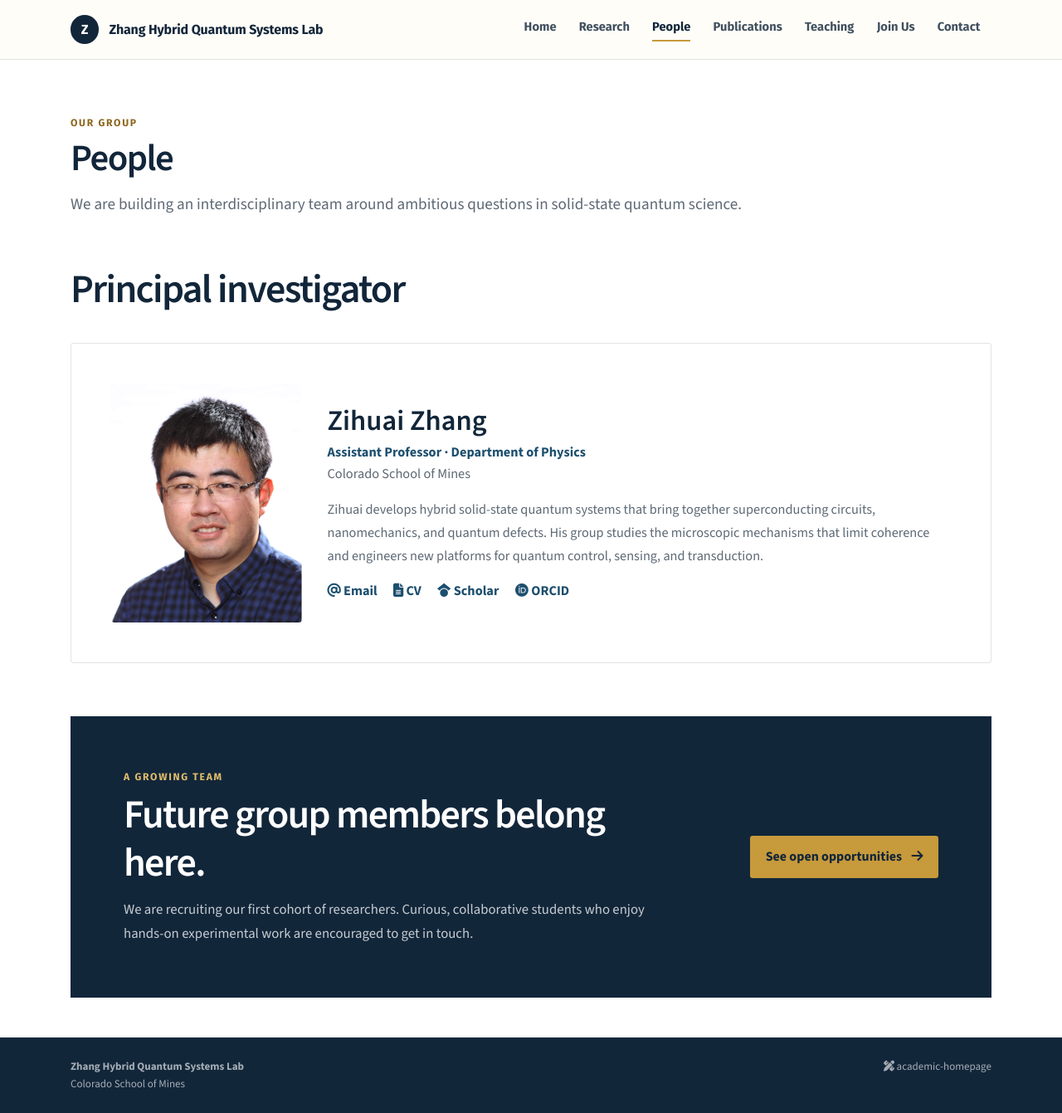
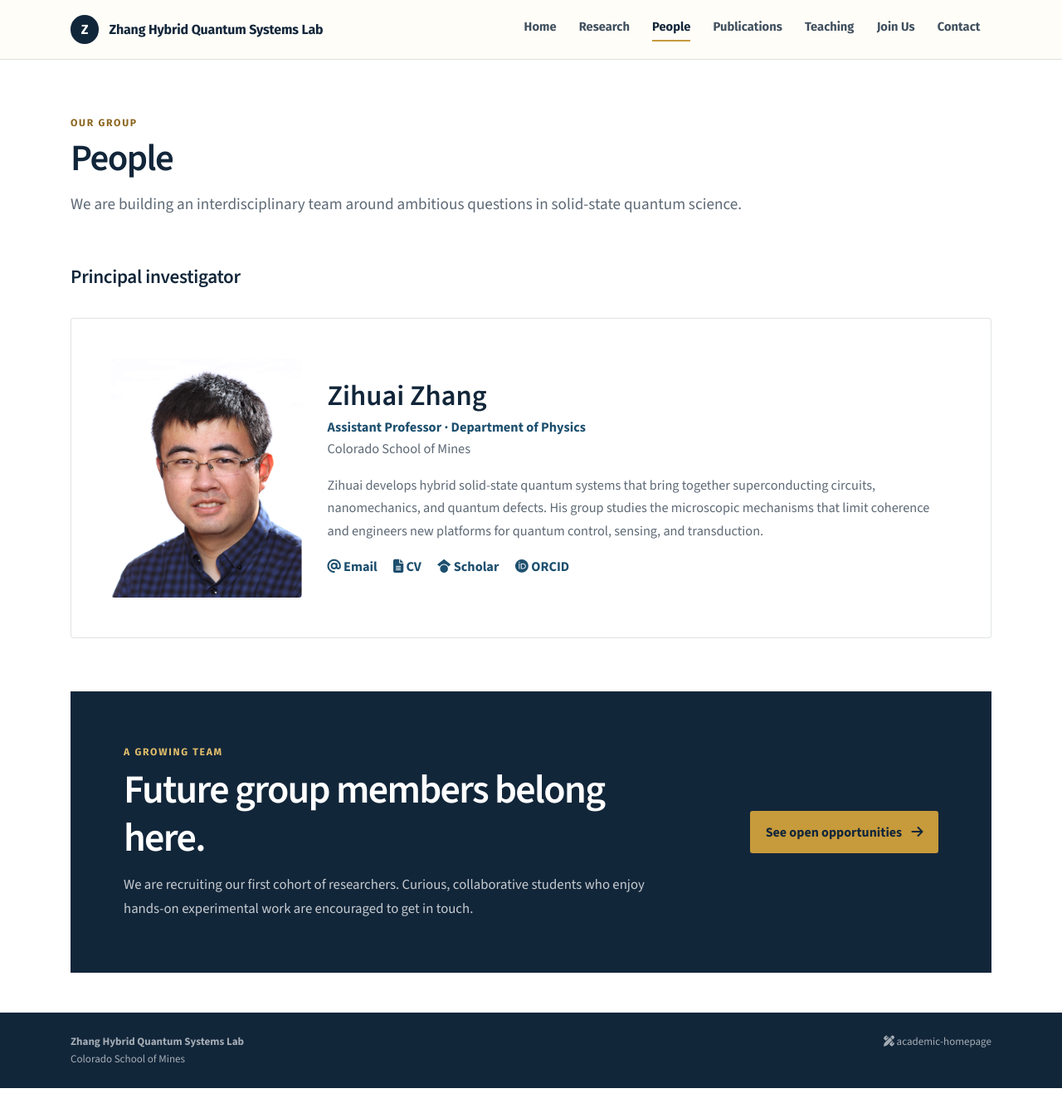
Before and after one commit to zihuaiz/zihuaiz.github.io, a Jekyll site: the page built from people.html, in a window 1280 px wide and 1341 px high. Shown: the whole window at 83% size. Built offline with Jekyll 4.4.1, drawn with Linux system fonts in a browser that asks for light colours; nearby versions of some CDN libraries; a style sheet for code colours, icons or effects is not loaded.

Commit message:
Reduce principal investigator heading size

```diff
--- a/_layouts/default.html
+++ b/_layouts/default.html
@@ -26,7 +26,7 @@
     <link rel="preconnect" href="https://fonts.gstatic.com" crossorigin>
     <link href="https://fonts.googleapis.com/css2?family=Fira+Sans:ital,wght@0,400;0,500;0,600;0,700;1,400&family=Source+Code+Pro:wght@400;600&family=Source+Sans+3:ital,wght@0,400;0,500;0,600;0,700;1,400;1,600&display=swap" rel="stylesheet">
     <link rel="stylesheet" href="https://cdn.jsdelivr.net/npm/katex@0.16.11/dist/katex.min.css" integrity="sha384-nB0miv6/jRmo5UMMR1wu3Gz6NLsoTkbqJghGIsx//Rlm+ZU03BU6SQNC66uf4l5+" crossorigin="anonymous">
-    <link rel="stylesheet" href="{{ '/assets/css/global.css' | relative_url }}?v=20260829-page-titles">
+    <link rel="stylesheet" href="{{ '/assets/css/global.css' | relative_url }}?v=20260829-people-heading">
 </head>
 <body class="bg-light" {{ page.body_attr }}>
     {% include navbar.html %}
--- a/assets/css/global.css
+++ b/assets/css/global.css
@@ -923,6 +923,11 @@ a:hover {
   margin-bottom: 4rem;
 }
 
+.people-section > .section-heading-row h2 {
+  font-size: 1.45rem;
+  letter-spacing: -0.015em;
+}
+
 .people-card {
   padding: clamp(1.5rem, 4vw, 3rem);
 }
```
